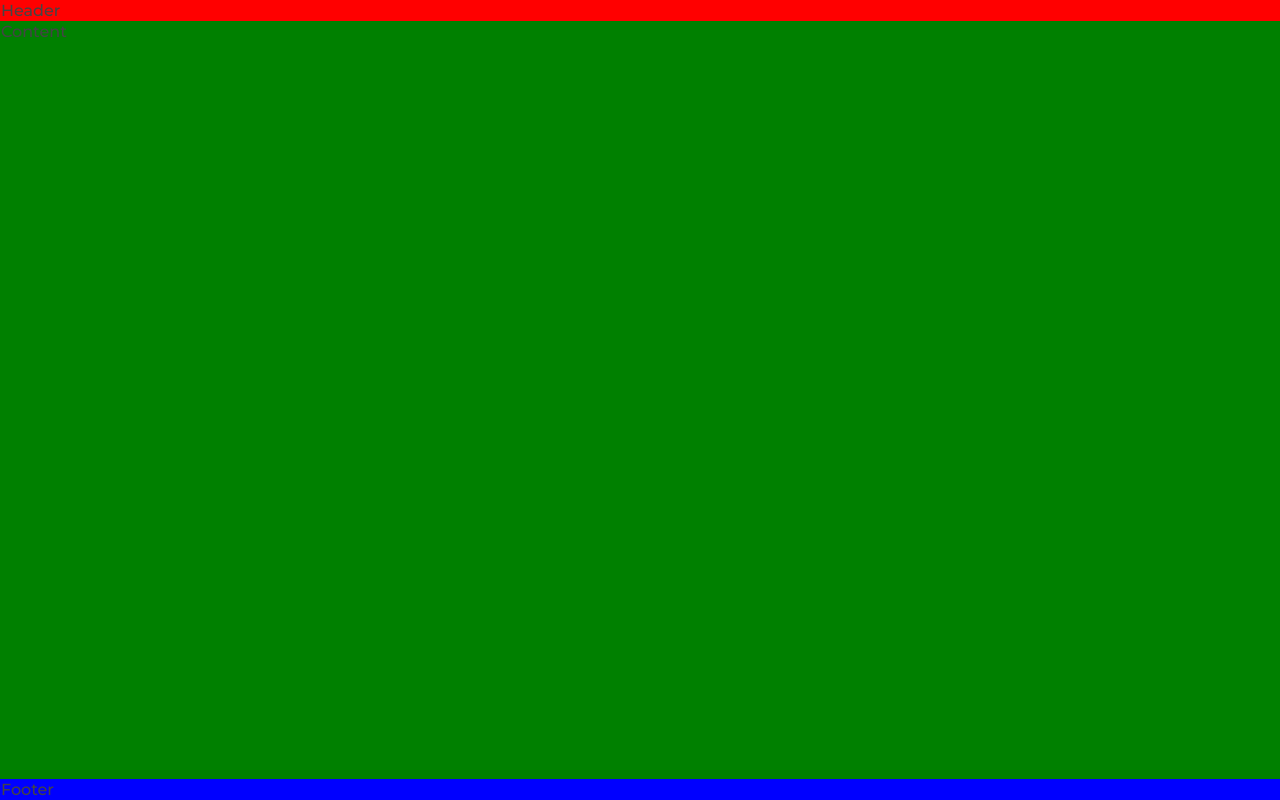
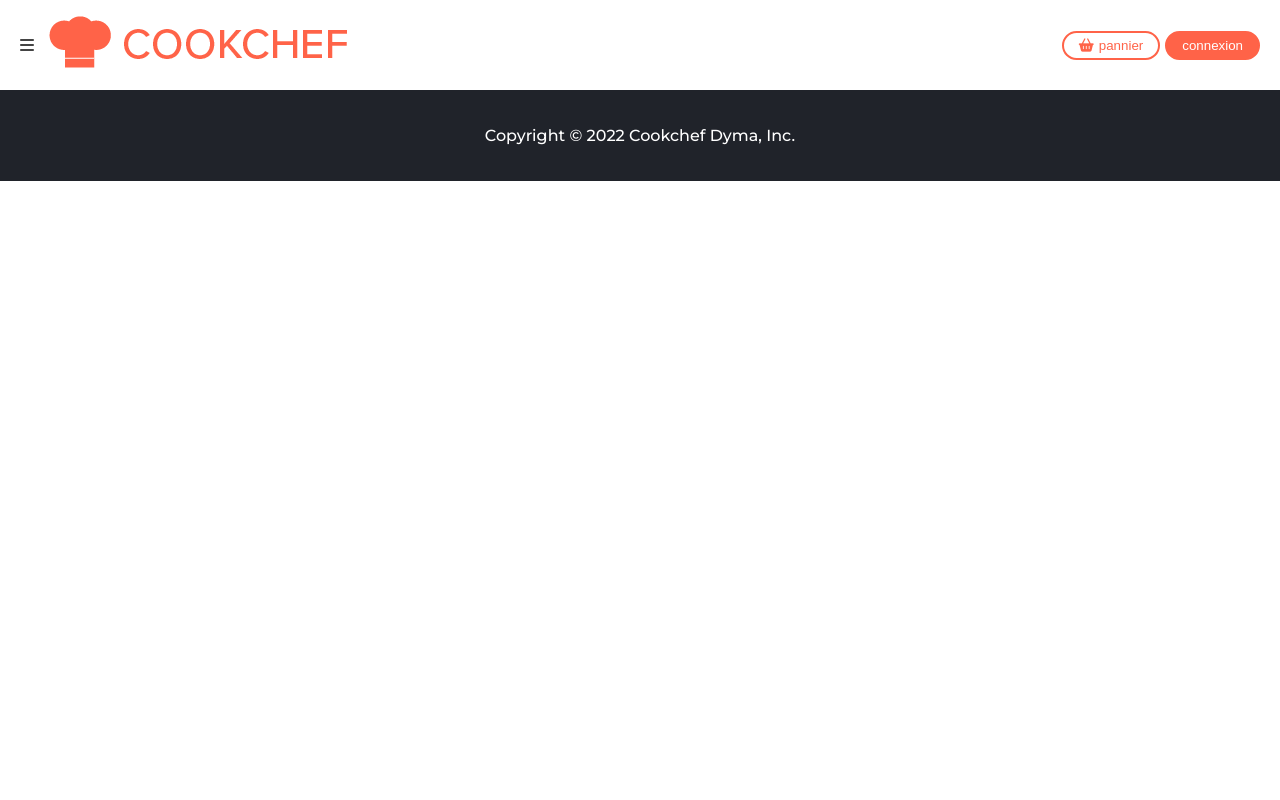
Before and after one commit to Wormav/Cookchef, a React (Create React App) app: page / in a window 1280 px wide. Built offline with nearby package versions, Linux system fonts and the light colour scheme.

Commit message:
header and footer

```diff
--- a/public/index.html
+++ b/public/index.html
@@ -27,6 +27,7 @@
     <link rel="preconnect" href="https://fonts.googleapis.com">
     <link rel="preconnect" href="https://fonts.gstatic.com" crossorigin>
     <link href="https://fonts.googleapis.com/css2?family=Montserrat:ital,wght@0,500;0,700;1,400&display=swap" rel="stylesheet">
+    <script src="https://kit.fontawesome.com/e9cf19e19d.js" crossorigin="anonymous"></script>
     <title>Cookchef</title>
   </head>
   <body>
--- a/src/App.js
+++ b/src/App.js
@@ -7,10 +7,8 @@ function App() {
   return (
     <div className={ `d-flex flex-column ${styles.appContainer}`}>
       <Header />
-      <Content />
+      {/* <Content /> */}
       <Footer/>
-
-
     </div>
   );
 }
--- a/src/assets/styles/_flex.scss
+++ b/src/assets/styles/_flex.scss
@@ -14,10 +14,10 @@
     flex: 1 1 auto
 }
 
-.justify-content {
+.justify-content-center {
     justify-content: center;
 }
 
-.align-items {
+.align-items-center {
     align-items: center;
 }
--- /dev/null
+++ b/src/assets/styles/_themes.scss
@@ -0,0 +1,21 @@
+.btn{
+    padding: 5px 15px;
+    border-radius: 20px;
+    cursor: pointer;
+    transition: 0.2s opacity;
+    &:hover{
+        opacity: 0.8;
+    }
+}
+
+.btn-primary {
+    background-color: var(--primary);
+    color: white;
+    border: 2px solid var(--primary);
+}
+
+.btn-reverse-primary {
+    border: 2px solid var(--primary);
+    color: var(--primary);
+    background-color: white ;
+}
--- a/src/assets/styles/_utils.scss
+++ b/src/assets/styles/_utils.scss
@@ -18,8 +18,16 @@
     margin: 5px;
 }
 
+.mr-5 {
+  margin-right: 5px;
+}
+
 .m-10 {
     margin: 10px;
+}
+
+.mr-15 {
+  margin-right: 15px;
 }
 
 .m-20 {
--- a/src/assets/styles/index.scss
+++ b/src/assets/styles/index.scss
@@ -3,3 +3,4 @@
 @use "./flex";
 @use "./utils";
 @use "./debug";
+@use "./themes"
--- a/src/components/Footer.js
+++ b/src/components/Footer.js
@@ -1,5 +1,11 @@
+import styles from "./Footer.module.scss"
+
 function Footer() {
-    return <div className="b3">Footer</div>;
+    return (
+      <footer className={ `${styles.footer} d-flex flex-row align-items-center justify-content-center p-20`}>
+        <p>Copyright © 2022 Cookchef Dyma, Inc.</p>
+      </footer>
+    )
   }
 
   export default Footer;
--- /dev/null
+++ b/src/components/Footer.module.scss
@@ -0,0 +1,4 @@
+.footer {
+    background-color: var(--gray-1);
+    color: white;
+}
--- a/src/components/Header.js
+++ b/src/components/Header.js
@@ -1,5 +1,22 @@
+import styles from "./Header.module.scss";
+import coockchef from "../assets/images/cookchef.png";
+
 function Hearder() {
-  return <div className="b1">Header</div>;
+  return (
+    <header className={`${styles.header} d-flex flex-row align-items-center`}>
+      <i class="fa-solid fa-bars mr-15"></i>
+      <div className="flex-fill">
+        <img src={coockchef} alt="logo coockchef"></img>
+      </div>
+      <ul>
+        <button className="mr-5 btn btn-reverse-primary">
+          <i class="fa-solid fa-basket-shopping mr-5"></i>
+          <span>pannier</span>
+        </button>
+        <button className="btn btn-primary">connexion</button>
+      </ul>
+    </header>
+  );
 }
 
 export default Hearder;
--- /dev/null
+++ b/src/components/Header.module.scss
@@ -0,0 +1,8 @@
+.header {
+    padding: 10px 20px;
+    box-shadow: var(--box-shadow-nav);
+    color: var(--primary)
+    img {
+        width: 130px;
+    }
+}
```
